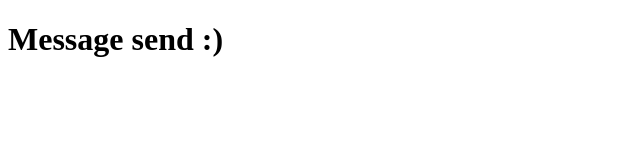
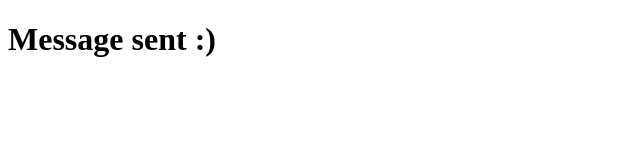
Before and after one commit to Sir-Anno/sir-anno.github.io, a plain HTML site: page thanks.html in a window 1280 px wide. Shown: the full height of the page, 0-640 px from the left. Drawn offline with Linux system fonts and the light colour scheme.

Commit message:
Updated confirm message

```diff
--- a/thanks.html
+++ b/thanks.html
@@ -6,6 +6,6 @@
     <title>Document</title>
 </head>
 <body>
-    <h1>Message send :)</h1>
+    <h1>Message sent :)</h1>
 </body>
 </html>
```
Also changed, not shown: index.html (+1 -1 lines).
